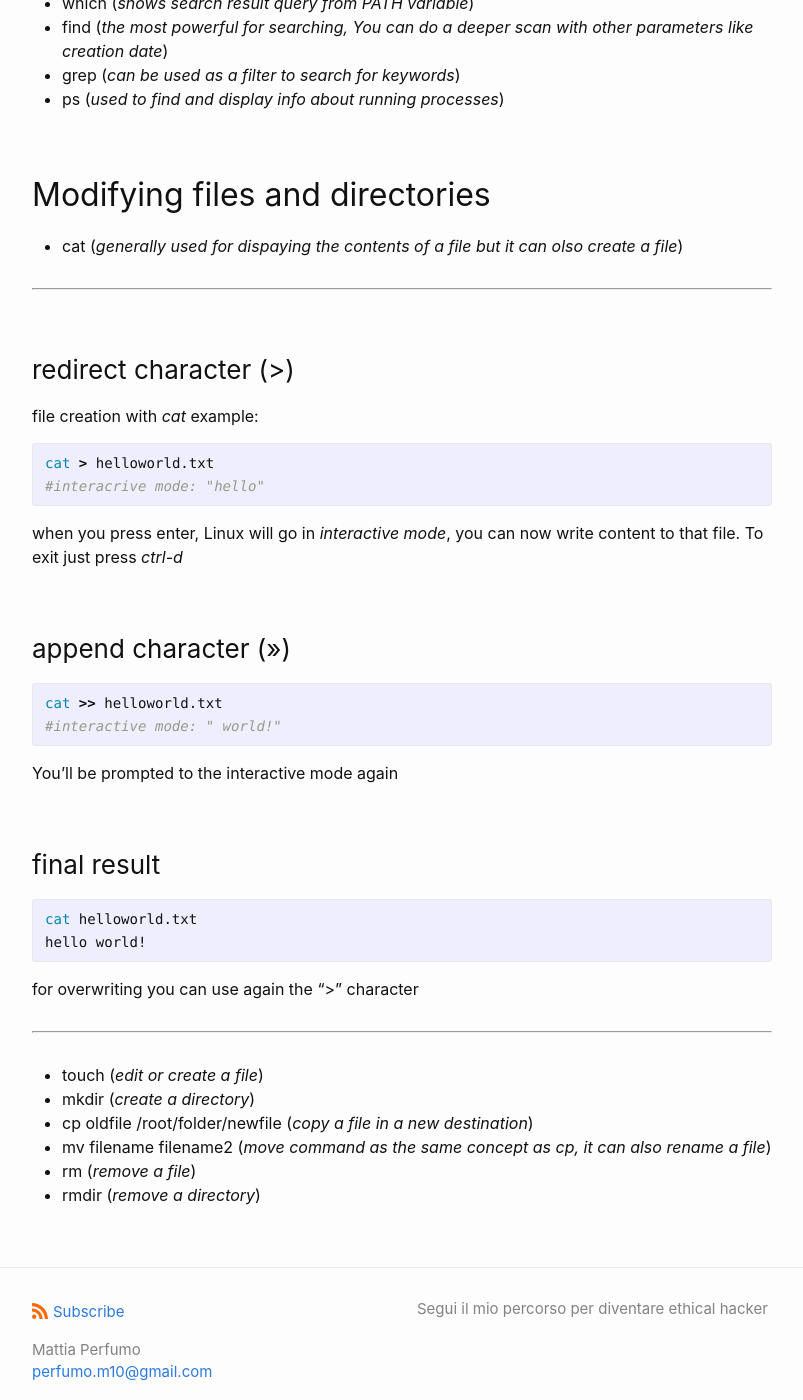
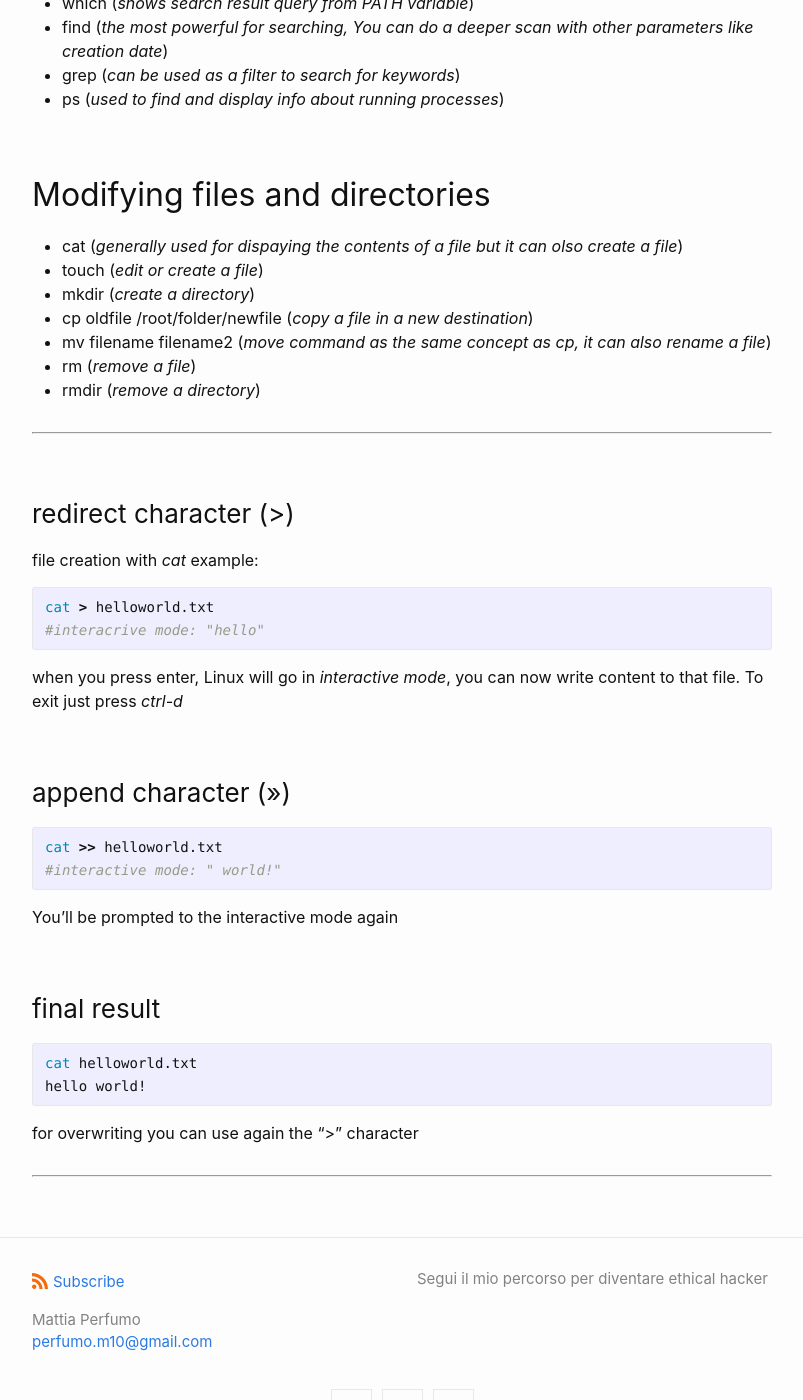
Before and after one commit to mperf/mperf.github.io, a Jekyll site: the page built from _posts/22-02-22-chapter-1.md, in a window 1280 px wide and 1400 px high, scrolled down 1499 px. Shown: the whole window, without its empty margins (238-1041 px from the left). Built offline with Jekyll 4.4.1, drawn with Linux system fonts in a browser that asks for light colours; comment, search, counter and statistics services are not loaded; part of the change alters nothing that is shown; some of the changed text lies outside the part shown.

```diff
--- a/_posts/22-01-27-chapter-1.md
+++ b/_posts/22-02-22-chapter-1.md
@@ -1,10 +1,10 @@
 ---
 layout: post
 title: "chapter 1"
-date:   2022-01-27 17:16:58 +0100
+date:   2022-02-22 17:16:58 +0100
 categories: [linux,linux book]
 tags: [hacking, book, linux, commands]
-author: perf
+author: Perf
 ---
 In this article i will introduce you the book "linux basics for hackers". I will not dug deeper and just copy-paste this amazing book, I'll use this as a way to memorize better the concepts and core arguments.
 
@@ -48,6 +48,12 @@ In this article i will introduce you the book "linux basics for hackers". I will
 ## Modifying files and directories
 
 + cat (*generally used for dispaying the contents of a file but it can olso create a file*)
++ touch (*edit or create a file*)
++ mkdir (*create a directory*)
++ cp oldfile   /root/folder/newfile   (*copy a file in a new destination*)
++ mv filename  filename2 (*move command as the same concept as cp, it can also rename a file*)
++ rm (*remove a file*)
++ rmdir (*remove a directory*)
 
 ---
 ### redirect character (>)
@@ -75,9 +81,3 @@ hello world!
 for overwriting you can use again the  ">" character
 
 ---
-+ touch (*edit or create a file*)
-+ mkdir (*create a directory*)
-+ cp oldfile   /root/folder/newfile   (*copy a file in a new destination*)
-+ mv filename  filename2 (*move command as the same concept as cp, it can also rename a file*)
-+ rm (*remove a file*)
-+ rmdir (*remove a directory*)
```
